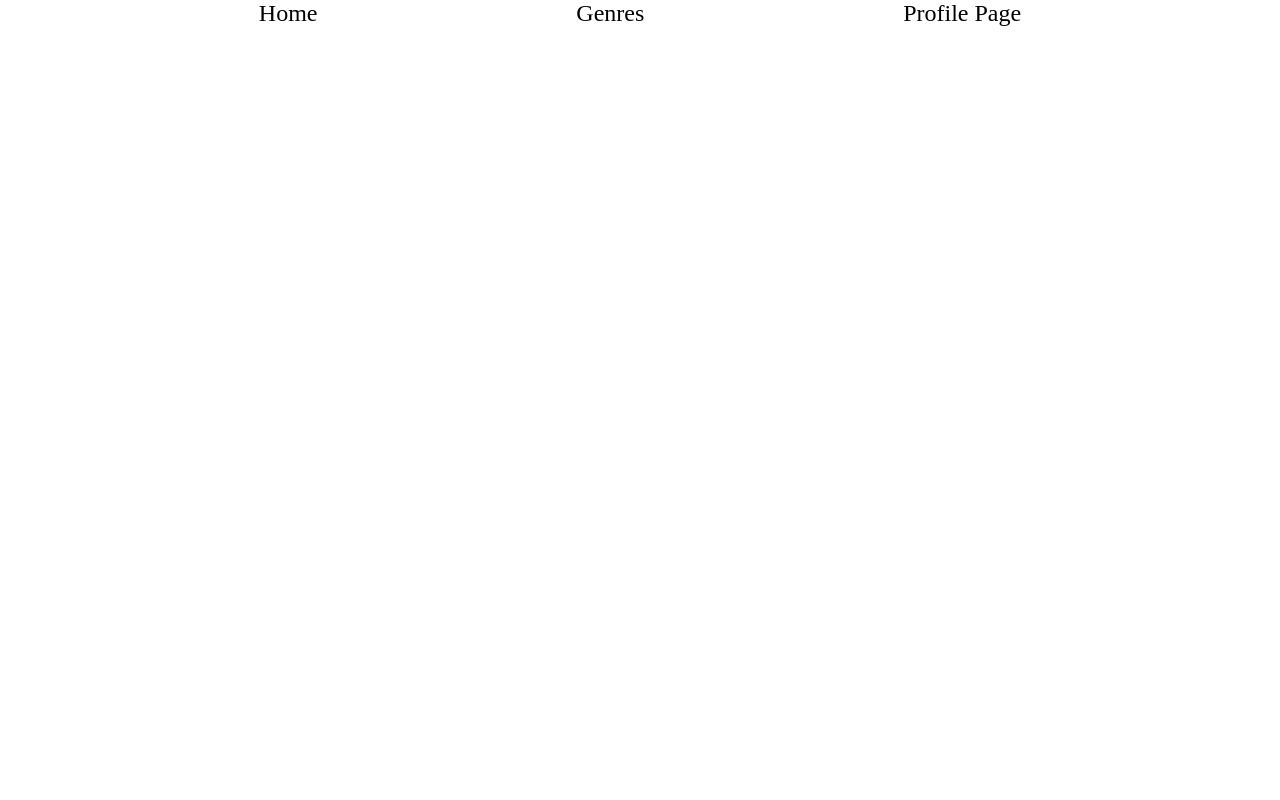
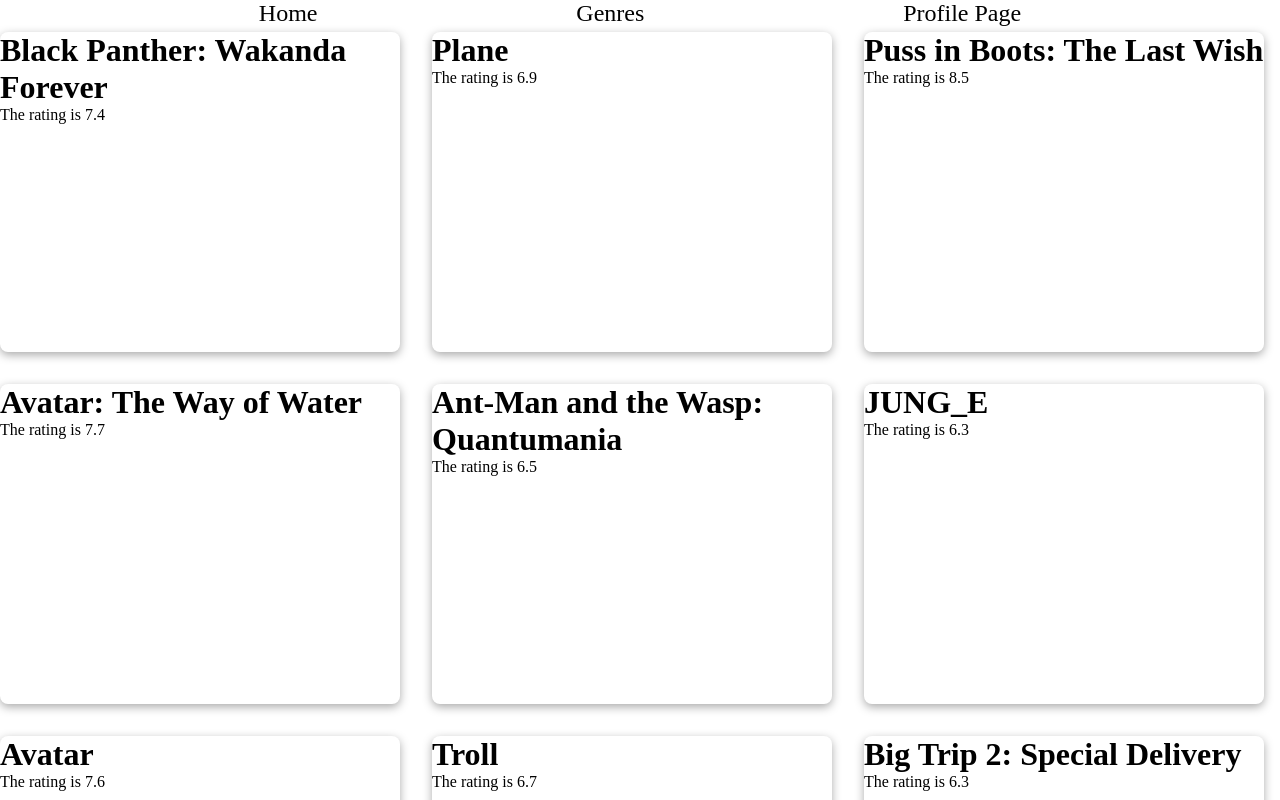
Before and after one commit to jaussems/movie-catalogue-frontend, a Next.js app: page / in a window 1280 px wide. Shown: the top 800 px of the page. Built offline with nearby package versions, Linux system fonts and the light colour scheme.

Commit message:
adding stlying

```diff
--- a/src/components/moviecard/MovieCard.tsx
+++ b/src/components/moviecard/MovieCard.tsx
@@ -8,7 +8,7 @@
   return (
     <div className={styles.movie_card}>
       <h1>{props.title}</h1>
-      <img src={`${baseUrl} + ${props.imageSource}`} />
+      {/* <img src={`${baseUrl}` + `${props.imageSource}`} /> */}
       <div>
         <p>The rating is {props.rating}</p>
       </div>
--- a/src/pages/index.tsx
+++ b/src/pages/index.tsx
@@ -3,11 +3,13 @@
 import { Inter } from "next/font/google";
 import styles from "@/styles/Home.module.scss";
 import NavBar from "@/components/navbar/NavBar";
+import { MovieList } from "@/shared/assets/dummydata";
+import MovieCard from "@/components/moviecard/MovieCard";
 
 const inter = Inter({ subsets: ["latin"] });
 
 export default function Home() {
-  const dummyMovieList = [];
+  const dummyMovieList = MovieList;
 
   return (
     <>
@@ -22,6 +24,19 @@
       </Head>
       <main className={styles.main}>
         <NavBar></NavBar>
+        <div className={styles.movie_list}>
+          {dummyMovieList.map((movie) => {
+            return (
+              <>
+                <MovieCard
+                  title={movie.title}
+                  imageSource={movie.poster_path}
+                  rating={movie.vote_average}
+                ></MovieCard>
+              </>
+            );
+          })}
+        </div>
       </main>
     </>
   );
--- a/src/shared/models/interfaces.ts
+++ b/src/shared/models/interfaces.ts
@@ -1,7 +1,7 @@
 export interface IMovieCard {
   title: string;
-  adult: boolean;
-  imageSource: string;
+  adult?: boolean;
+  imageSource?: string;
   rating?: number;
 }
 
--- a/src/styles/Home.module.scss
+++ b/src/styles/Home.module.scss
@@ -17,7 +17,12 @@
   z-index: 2;
   font-family: var(--font-mono);
 }
-
+.movie_list {
+  display: flex;
+  flex-direction: row;
+  flex-wrap: wrap;
+  gap: 2rem;
+}
 .description a {
   display: flex;
   justify-content: center;
--- a/src/styles/MovieCard.module.scss
+++ b/src/styles/MovieCard.module.scss
@@ -1,5 +1,8 @@
 .movie_card {
-  width: 5rem;
-  height: 10rem;
+  width: 25rem;
+  height: 20rem;
   border-radius: 0.5rem;
+  box-shadow: 0 3px 10px 0 #aaa;
+  display: flex;
+  flex-direction: column;
 }
```
